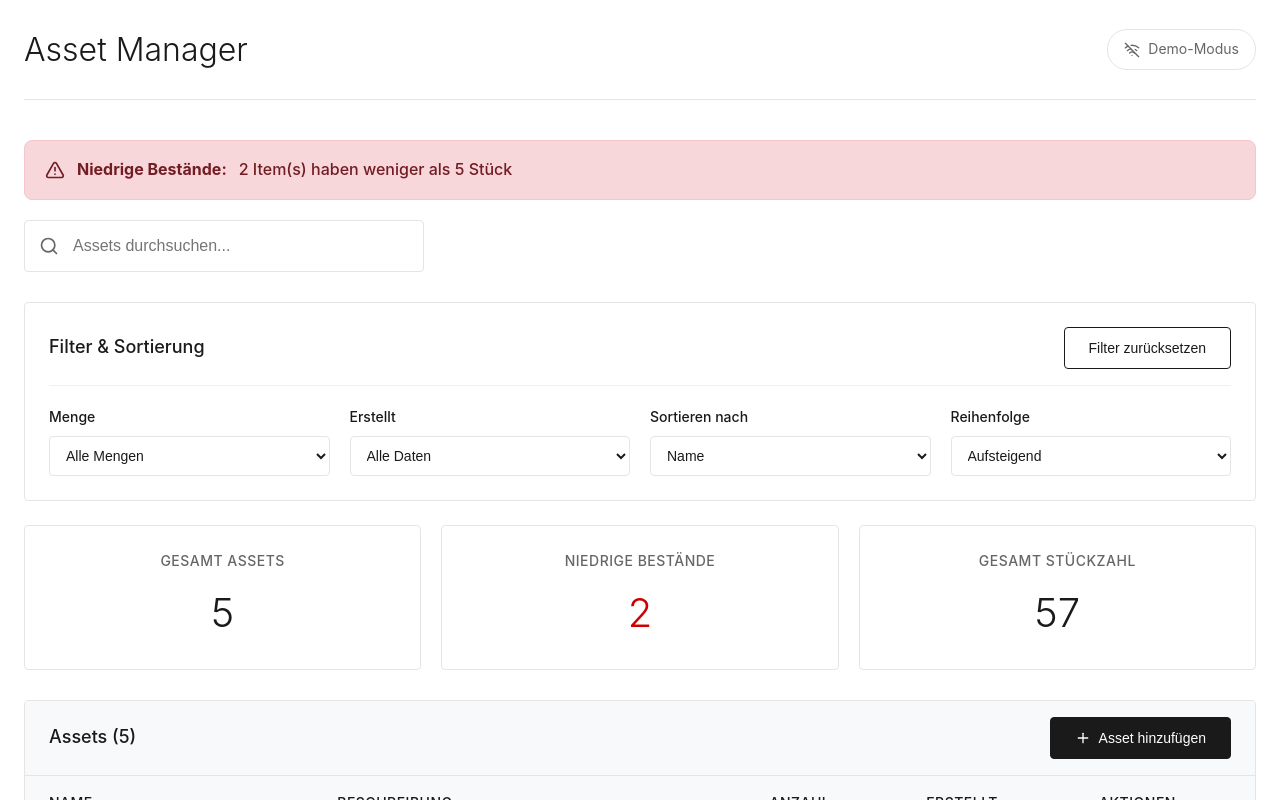
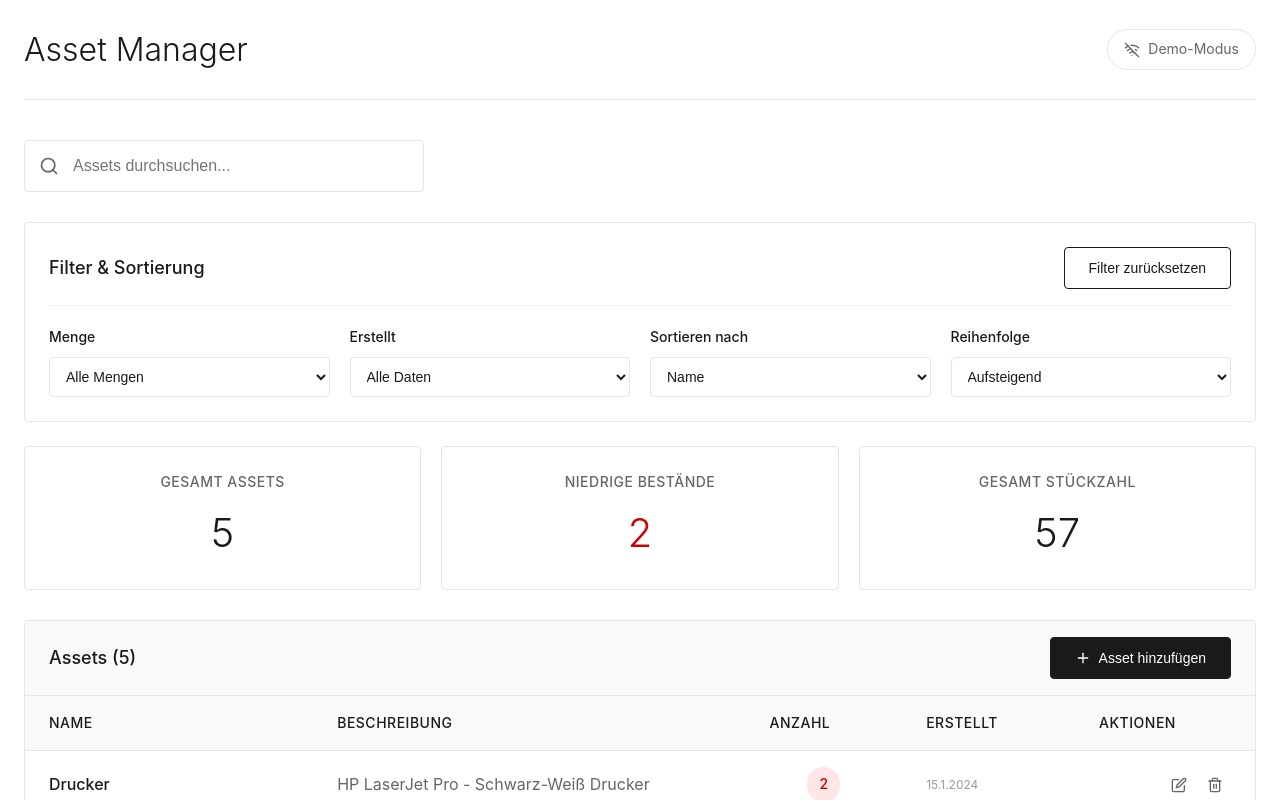
Before and after one commit to Nerminnnnn/ressourcenmanager, a React (Create React App) app in the folder frontend/: page / in a window 1280 px wide. Shown: the top 800 px of the page. Built offline with nearby package versions, Linux system fonts and the light colour scheme; no server answers; the HTML template or start-up script is replaced by a standard one.

Commit message:
Remove low stock alert from App.js to streamline user interface

```diff
--- a/frontend/src/App.js
+++ b/frontend/src/App.js
@@ -309,12 +309,6 @@ function App() {
         </div>
       )}
 
-      {lowStockItems.length > 0 && (
-        <div className="alert alert-error">
-          <AlertTriangle className="alert-icon" />
-          <strong>Niedrige Bestände:</strong> {lowStockItems.length} Item(s) haben weniger als 5 Stück
-        </div>
-      )}
 
       <div className="controls">
         <div className="search-container">
```
